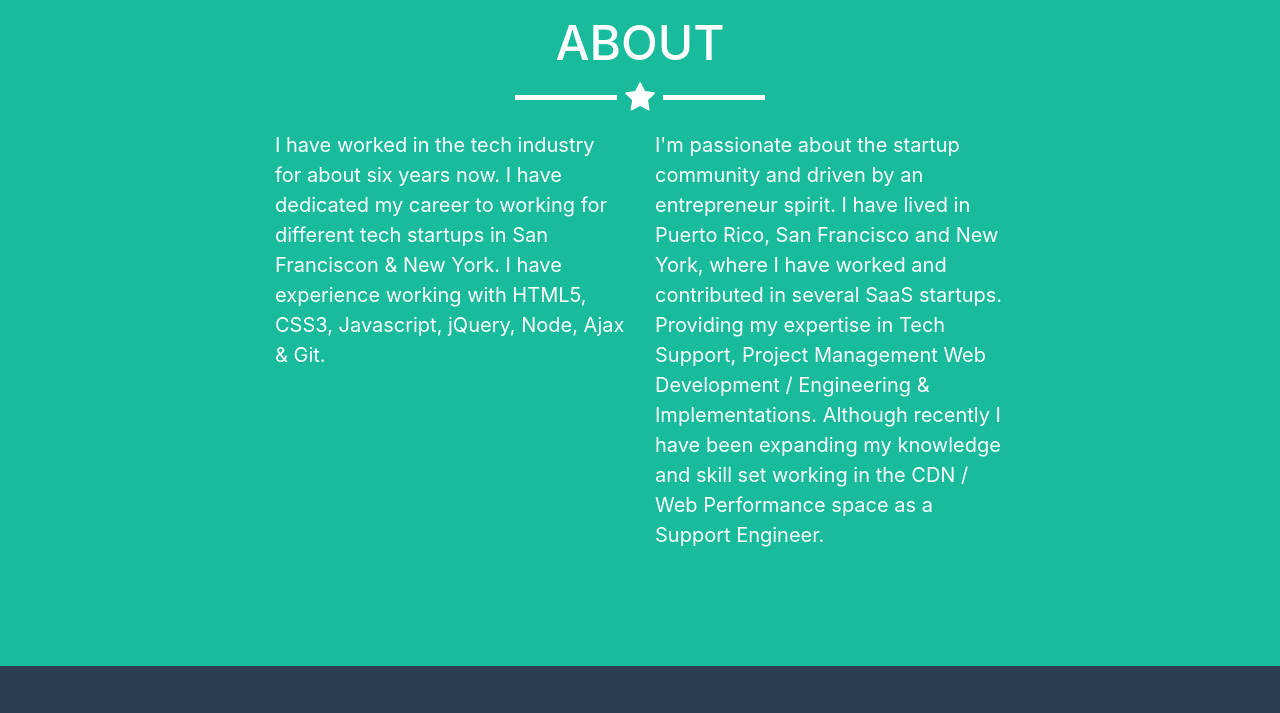
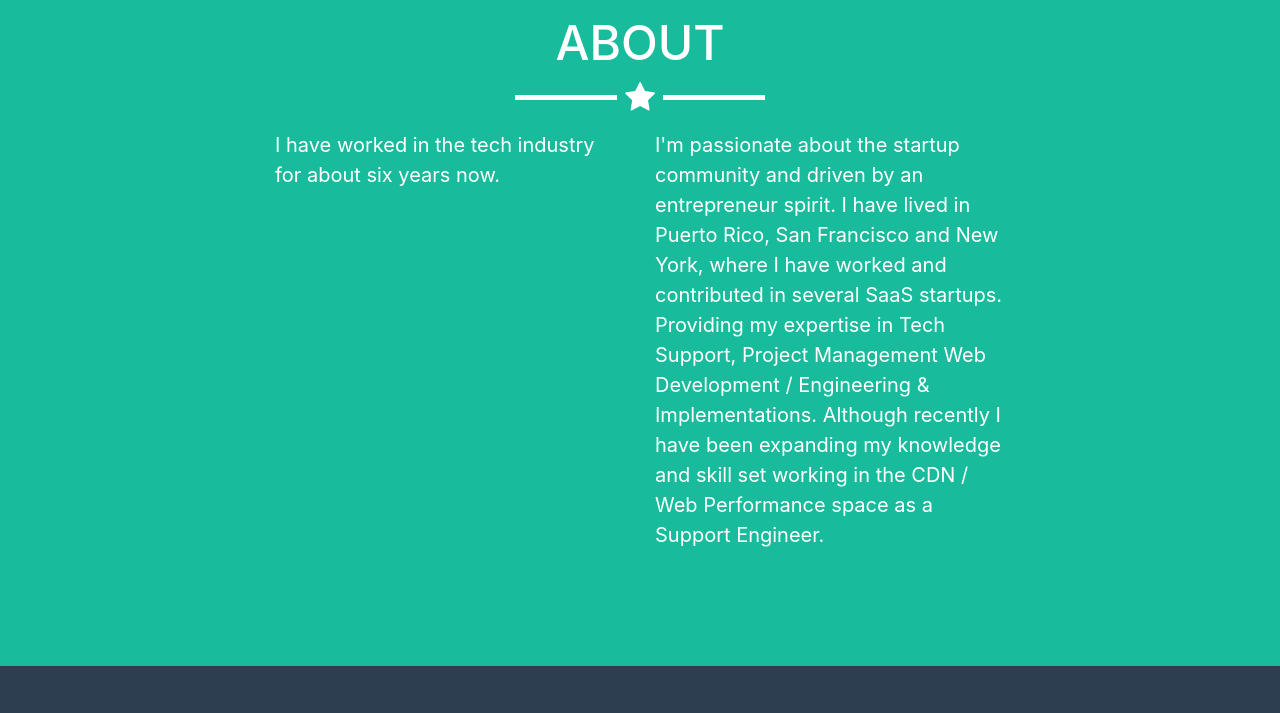
Before and after one commit to mespada829/Maria-Espada-Portfolio, a website with bundled scripts: page index.html in a window 1280 px wide. Shown: the part 1820-2533 px from the top of the page. Built offline with nearby package versions, Linux system fonts and the light colour scheme.

Commit message:
Update index.html

```diff
--- a/index.html
+++ b/index.html
@@ -136,10 +136,10 @@
         <hr class="star-light">
         <div class="row">
           <div class="col-lg-4 ml-auto">
-            <p>I have worked in the tech industry for about six years now. I have dedicated my career to working for different tech startups in San Franciscon & New York. I have experience working with HTML5, CSS3, Javascript, jQuery, Node, Ajax & Git. </p>
+            <p>I have worked in the tech industry for about six years now. </p>
           </div>
           <div class="col-lg-4 mr-auto">
-            <p>I'm passionate about the startup community and driven by an entrepreneur spirit. I have lived in Puerto Rico, San Francisco and New York, where I have worked and contributed in several SaaS startups. Providing my expertise in Tech Support, Project Management Web Development / Engineering & Implementations. Although recently I have been expanding my knowledge and skill set working in the CDN / Web Performance space as a Support Engineer.  </p>
+            <p>I'm passionate about the startup community and driven by an entrepreneur spirit. I have lived in Puerto Rico, San Francisco and New York, where I have worked and contributed in several SaaS startups. Providing my expertise in Tech Support, Project Management Web Development / Engineering & Implementations. Although recently I have been expanding my knowledge and skill set working in the CDN / Web Performance space as a Support Engineer. </p>
           </div>
 
         </div>
```
